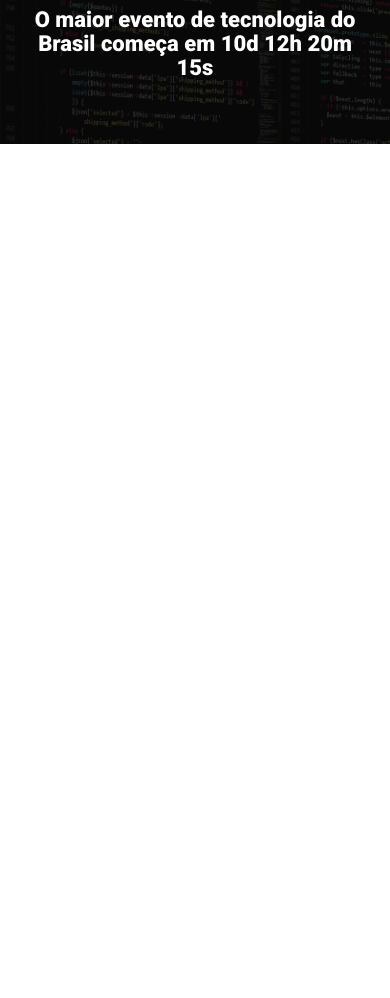
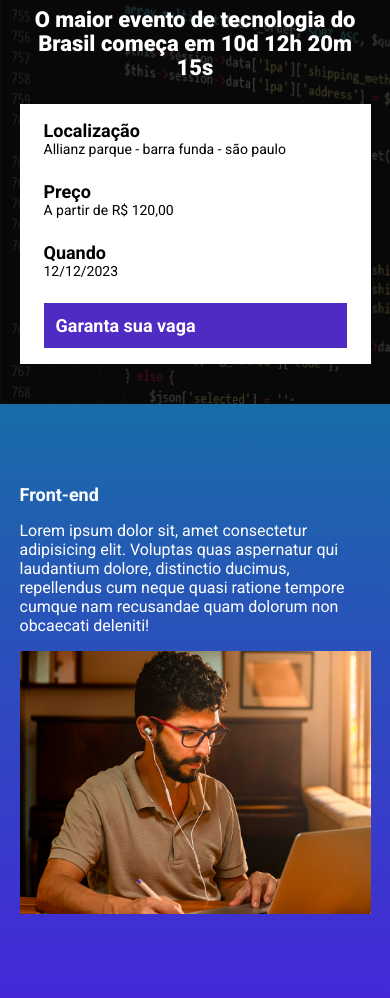
Before and after one commit to yurividal123/ebac_tech_talk, a website built with Parcel: page src/index.html in a window 390 px wide. Shown: the part 96-1094 px from the top of the page. Before the commit the page ends 844 px from the top, so only its background shows below. Built offline with nearby package versions, Linux system fonts and the light colour scheme.

Commit message:
feito section

```diff
--- a/src/index.html
+++ b/src/index.html
@@ -16,8 +16,36 @@
             <p class="hero__text">
                 O maior evento de tecnologia do Brasil começa em 10d 12h 20m 15s
             </p>
+            <div class="infor-bar">
+                <ul class="infor-bar__infos">
+                    <li class="infor-bar__infos__item">
+                        <b>Localização</b>
+                        Allianz parque - barra funda - são paulo
+                    </li>
+                    <li class="infor-bar__infos__item">
+                        <b>Preço</b>
+                        A partir de R$ 120,00
+                    </li>
+                    <li class="infor-bar__infos__item">
+                        <b>Quando</b>
+                        12/12/2023
+                    </li>
+                </ul>
+                <a href="" class="button button--primary">
+                    Garanta sua vaga
+                </a>
+            </div>
         </div>
     </header>
+    <section class="event">
+        <div class="container">
+            <div class="event__details">
+                <h2 class="event__details__title">Front-end</h2>
+                <p class="event-details__description">Lorem ipsum dolor sit, amet consectetur adipisicing elit. Voluptas quas aspernatur qui laudantium dolore, distinctio ducimus, repellendus cum neque quasi ratione tempore cumque nam recusandae quam dolorum non obcaecati deleniti!</p>
+            </div>
+            <img class="event__image" src="./images/frontend.png" alt="Front-end">
+        </div>
+    </section>
     <script src="scripts/main.js"></script>
 </body>
 </html>
--- a/src/styles/_hero.scss
+++ b/src/styles/_hero.scss
@@ -27,7 +27,6 @@
         margin-bottom: 64px;
         font-size: 40px;
         line-height: 56px;
-        color: #fff;
         font-weight: 800;
         text-align: center;
     }
--- /dev/null
+++ b/src/styles/_infosbar.scss
@@ -0,0 +1,40 @@
+.infor-bar {
+    padding: 16px 24px;
+    background-color: #fff;
+    display: flex;
+    justify-content: space-between;
+
+    &__infos {
+        display: flex;
+        gap: 40px;
+
+        &__item {
+            font-size: 14px;
+            color: #000;
+
+            b {
+                color: #000;
+                font-size: 18px;
+                display: block;
+            }
+        }
+    }
+
+    @media (max-width: 640px) {
+        display: block;
+
+        &__infos {
+            display: block;
+
+            &__item {
+                margin-bottom: 24px;
+            }
+        }
+    }
+
+    @media (max-width: 1024px) {
+        &__infos {
+            gap: 16px;
+        }
+    }
+}
--- /dev/null
+++ b/src/styles/button.scss
@@ -0,0 +1,23 @@
+.button {
+    padding: 12px;
+    font-size: 18px;
+    font-weight: bold;
+    text-decoration: none;
+    text-align: center;
+    white-space: nowrap;
+
+    &--primary {
+        color: #fff;
+        background-color: #4f2ac3;
+    }
+
+    @media (max-width: 640px) {
+        display: block;
+        width: 100%;
+    }
+
+    @media (max-width: 1024px) {
+        display: flex;
+        align-items: center;
+    }
+}
--- /dev/null
+++ b/src/styles/event.scss
@@ -0,0 +1,41 @@
+.event {
+    padding: 80px 0;
+    background-image: linear-gradient(#186ca7, #4428d8);
+
+    .container {
+        display: flex;
+    }
+
+    &__image {
+        width: 360px;
+    }
+
+    &__details {
+        margin-right: 40px;
+
+        &__title {
+            font-size: 18px;
+            font-weight: bold;
+            margin-bottom: 16px;
+        }
+
+        &__description {
+            line-height: 22px;
+        }
+    }
+
+    @media (max-width: 640px) {
+        .container {
+            display: block;
+        }
+
+        &__image {
+            width: 100%;
+        }
+
+        &__details {
+            margin-bottom: 16px;
+            margin-right: 0;
+        }
+    }
+}
--- a/src/styles/main.scss
+++ b/src/styles/main.scss
@@ -1,4 +1,8 @@
 @use 'hero';
+@use 'infosbar';
+@use 'button';
+@use 'event';
+
 
 * {
     margin: 0;
@@ -6,6 +10,7 @@
     box-sizing: border-box;
     font-family: roboto, sans-serif;
     color: #fff;
+    list-style: none;
 
 }
 
```
